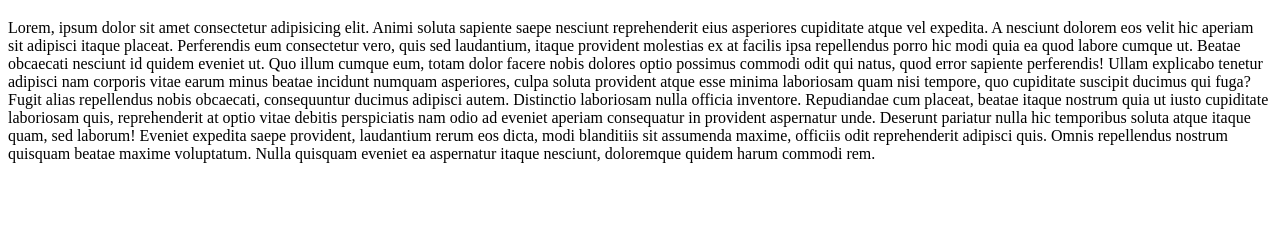
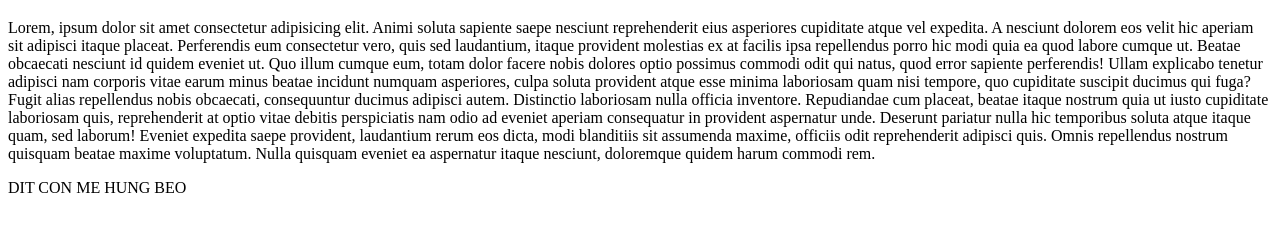
Before and after one commit to thaideptrai218/Github, a plain HTML site: page index.html in a window 1280 px wide. Shown: the part 61-292 px from the top of the page. Drawn offline with Linux system fonts and the light colour scheme.

Commit message:
Them ditconme

```diff
--- a/index.html
+++ b/index.html
@@ -24,6 +24,8 @@
         laudantium rerum eos dicta, modi blanditiis sit assumenda maxime, officiis odit reprehenderit adipisci quis.
         Omnis repellendus nostrum quisquam beatae maxime voluptatum. Nulla quisquam eveniet ea aspernatur itaque
         nesciunt, doloremque quidem harum commodi rem.</p>
+
+    <p>DIT CON ME HUNG BEO</p>
 </body>
 
 </html>
```
